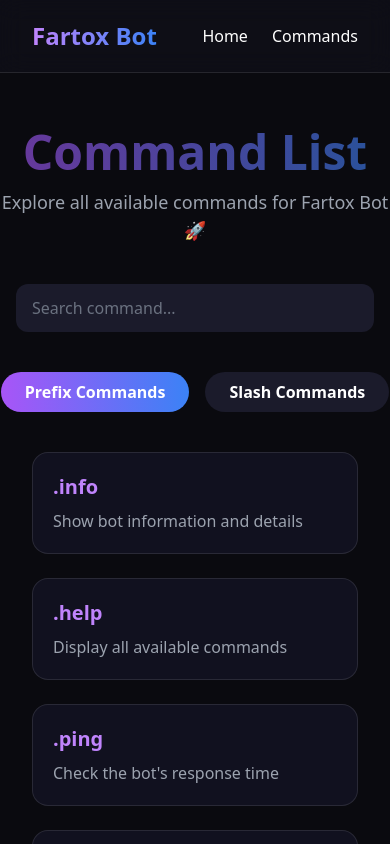
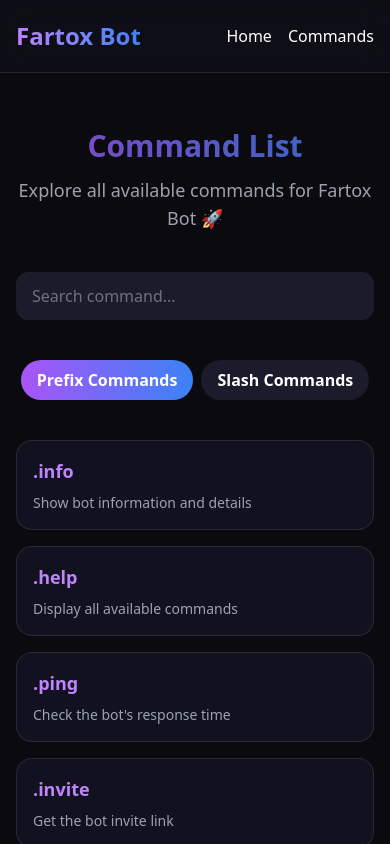
Before and after one commit to famGaminggame4u/fartox-site, a React (Create React App) app: page /commands in a window 390 px wide. Shown: the top 844 px of the page. Built offline with nearby package versions, Linux system fonts and the light colour scheme.

Commit message:
Added social preview meta tags

```diff
--- a/src/App.js
+++ b/src/App.js
@@ -5,67 +5,50 @@ import "./App.css";
 const App = () => {
   const [hover, setHover] = useState(false);
 
-
-  const filteredCommands = quickCommands.filter(cmd =>
-    cmd.name.toLowerCase().includes(searchTerm.toLowerCase())
-  );
-
   return (
     <div className="min-h-screen bg-gradient-to-br from-[#0f0f1a] via-[#121225] to-[#0a0a0f] text-white flex flex-col items-center">
       {/* Nav */}
-      <nav className="w-full flex justify-between items-center px-8 py-5 bg-[#11111b]/60 backdrop-blur-md fixed top-0 left-0 z-50 border-b border-white/10">
+      <nav className="w-full flex justify-between items-center px-4 md:px-8 py-5 bg-[#11111b]/60 backdrop-blur-md fixed top-0 left-0 z-50 border-b border-white/10">
         <h1 className="text-2xl font-bold bg-gradient-to-r from-purple-400 to-blue-500 bg-clip-text text-transparent">
           Fartox Bot
         </h1>
-        <div className="flex items-center gap-6">
+        <div className="flex items-center gap-4 md:gap-6">
           <Link to="/" className="hover:text-purple-400 transition">Home</Link>
           <Link to="/commands" className="hover:text-purple-400 transition">Commands</Link>
-
-
         </div>
       </nav>
 
       {/* Hero Section */}
-      <div className="flex flex-col justify-center items-center h-screen text-center px-4">
+      <div className="flex flex-col justify-center items-center text-center px-4 pt-28 md:pt-32">
         <img
           src="https://cdn.discordapp.com/avatars/934937802691469433/a9f19ce2e9986dccaa8588eec590555b.webp"
           alt="Bot Logo"
-          className={`w-48 h-48 rounded-full shadow-lg transition-transform duration-300 ${hover ? "scale-110 rotate-6" : "scale-100"}`}
+          className={`w-36 h-36 md:w-48 md:h-48 rounded-full shadow-lg transition-transform duration-300 ${hover ? "scale-110 rotate-6" : "scale-100"}`}
           onMouseEnter={() => setHover(true)}
           onMouseLeave={() => setHover(false)}
         />
-        <h1 className="text-4xl md:text-6xl mt-6 font-bold bg-gradient-to-r from-blue-400 to-purple-600 bg-clip-text text-transparent animate-pulse">
+        <h1 className="text-3xl md:text-6xl mt-6 font-bold bg-gradient-to-r from-blue-400 to-purple-600 bg-clip-text text-transparent animate-pulse">
           Meet Fartox Bot
         </h1>
         <p className="text-gray-400 mt-3 text-lg max-w-2xl">
           Your all-in-one Discord assistant — moderation, fun, and smart automation in one bot.
         </p>
-        <p>
-          _________________________________________________________
-
-        </p>
-
-
 
         <a
           href="https://discord.com/oauth2/authorize?client_id=934937802691469433&scope=bot%20applications.commands&permissions=8"
           target="_blank"
           rel="noreferrer"
-    className="relative group px-10 py-4 bg-blue-600 text-white font-bold text-xl rounded-3xl shadow-2xl overflow-hidden transition-transform transform hover:scale-105 hover:shadow-blue-400/50"
+          className="relative group mt-6 px-6 py-3 md:px-10 md:py-4 bg-blue-600 text-white font-bold text-xl rounded-3xl shadow-2xl overflow-hidden transition-transform transform hover:scale-105 hover:shadow-blue-400/50"
         >
           <span className="relative z-10">Invite Fartox</span>
           <span className="absolute inset-0 bg-gradient-to-r from-blue-400 to-purple-500 opacity-0 group-hover:opacity-30 blur-xl transition duration-500"></span>
         </a>
       </div>
 
-
-
-
-
-      {/* ====== Contact Section ====== */}
+      {/* Contact Section */}
       <section
         id="support"
-  className="mt-32 flex flex-col items-center justify-center gap-6 py-16 border-t border-gray-800 text-center"
+        className="mt-32 flex flex-col items-center justify-center gap-6 py-16 border-t border-gray-800 text-center px-4"
       >
         <h3 className="text-4xl font-bold mb-4 bg-gradient-to-r from-blue-400 to-purple-500 bg-clip-text text-transparent">
           Contact Us
@@ -74,13 +57,13 @@ const App = () => {
           Have questions or need help? Reach out anytime!
         </p>
 
-  <div className="flex flex-wrap gap-6 justify-center">
+        <div className="flex flex-wrap gap-4 md:gap-6 justify-center">
           {/* Discord Button */}
           <a
             href="https://discord.gg/NGFd3dqk4p"
             target="_blank"
             rel="noreferrer"
-    className="relative px-8 py-3 rounded-xl font-semibold text-lg overflow-hidden
+            className="relative px-6 py-3 md:px-8 md:py-3 rounded-xl font-semibold text-lg overflow-hidden
               bg-gradient-to-r from-[#5865F2] to-[#7289DA] text-white shadow-lg
               transition-all duration-300 ease-out hover:scale-105 hover:shadow-[#5865F2]/50
               before:absolute before:inset-0 before:bg-gradient-to-r before:from-[#7289DA] before:to-[#5865F2] before:opacity-0 hover:before:opacity-100 before:transition-opacity before:duration-300"
@@ -94,7 +77,7 @@ const App = () => {
           {/* Email Button */}
           <a
             href="mailto:famwesa@gmail.com"
-    className="relative px-8 py-3 rounded-xl font-semibold text-lg overflow-hidden
+            className="relative px-6 py-3 md:px-8 md:py-3 rounded-xl font-semibold text-lg overflow-hidden
               bg-gradient-to-r from-[#EA4335] to-[#FBBC05] text-white shadow-lg
               transition-all duration-300 ease-out hover:scale-105 hover:shadow-[#EA4335]/50
               before:absolute before:inset-0 before:bg-gradient-to-r before:from-[#FBBC05] before:to-[#EA4335] before:opacity-0 hover:before:opacity-100 before:transition-opacity before:duration-300"
@@ -105,11 +88,10 @@ const App = () => {
             </span>
           </a>
         </div>
-
       </section>
 
-{/* ====== Footer ====== */}
-<footer className="py-8 w-full text-center text-gray-500 border-t border-gray-800 mt-20">
+      {/* Footer */}
+      <footer className="py-8 w-full text-center text-gray-500 border-t border-gray-800 mt-20 px-4">
         © 2025 Fartox Bot. Made with ❤️ by Fam.
       </footer>
     </div>
--- a/src/pages/Commands.js
+++ b/src/pages/Commands.js
@@ -50,7 +50,6 @@ const CommandsPage = () => {
     { name: ".autorole", desc: "Set the automatic role for new members" },
   ];
 
-
   const slashCommands = [
     { name: "/help", desc: "Show all available commands" },
     { name: "/info", desc: "Get bot info" },
@@ -58,7 +57,7 @@ const CommandsPage = () => {
     { name: "/server", desc: "Show server info" },
     { name: "/user", desc: "Show user info" },
     { name: "/ping", desc: "Check bot latency" },
-    { name: "/mute", desc: "Mute a member" }  ,
+    { name: "/mute", desc: "Mute a member" },
     { name: "/unmute", desc: "Unmute a member" },
     { name: "/timeout", desc: "Timeout a member" },
     { name: "/untimeout", desc: "Untimeout a member" },
@@ -75,7 +74,6 @@ const CommandsPage = () => {
     { name: "/role_add", desc: "Add a role to a user" },
     { name: "/role_remove", desc: "Remove a role from a user" },
     { name: "/autorole", desc: "Auto role setup" },
-
   ];
 
   const filteredCommands =
@@ -90,19 +88,23 @@ const CommandsPage = () => {
   return (
     <div className="min-h-screen bg-[#0a0a0f] text-white">
       {/* Navbar */}
-      <nav className="w-full flex justify-between items-center px-8 py-5 bg-[#11111b]/60 backdrop-blur-md fixed top-0 left-0 z-50 border-b border-white/10">
+      <nav className="w-full flex justify-between items-center px-4 md:px-8 py-5 bg-[#11111b]/60 backdrop-blur-md fixed top-0 left-0 z-50 border-b border-white/10">
         <h1 className="text-2xl font-bold bg-gradient-to-r from-purple-400 to-blue-500 bg-clip-text text-transparent">
           Fartox Bot
         </h1>
-        <div className="flex items-center gap-6">
-          <Link to="/" className="hover:text-purple-400 transition">Home</Link>
-          <Link to="/commands" className="hover:text-purple-400 transition">Commands</Link>
+        <div className="flex items-center gap-4 md:gap-6">
+          <Link to="/" className="hover:text-purple-400 transition">
+            Home
+          </Link>
+          <Link to="/commands" className="hover:text-purple-400 transition">
+            Commands
+          </Link>
         </div>
       </nav>
 
       {/* Header */}
-      <div className="pt-32 pb-10 text-center">
-        <h1 className="text-5xl font-extrabold bg-gradient-to-r from-purple-500 to-blue-500 bg-clip-text text-transparent animate-pulse">
+      <div className="pt-32 pb-10 text-center px-4">
+        <h1 className="text-3xl sm:text-5xl font-extrabold bg-gradient-to-r from-purple-500 to-blue-500 bg-clip-text text-transparent animate-pulse">
           Command List
         </h1>
         <p className="text-gray-400 mt-3 text-lg">
@@ -117,15 +119,15 @@ const CommandsPage = () => {
           placeholder="Search command..."
           value={searchTerm}
           onChange={(e) => setSearchTerm(e.target.value)}
-          className="w-full max-w-lg px-4 py-3 rounded-xl bg-[#1b1b2b] text-white placeholder-gray-500 focus:outline-none focus:ring-2 focus:ring-purple-500 transition"
+          className="w-full max-w-md sm:max-w-lg px-4 py-3 rounded-xl bg-[#1b1b2b] text-white placeholder-gray-500 focus:outline-none focus:ring-2 focus:ring-purple-500 transition"
         />
       </div>
 
       {/* Tabs */}
-      <div className="flex justify-center gap-4 mb-10">
+      <div className="flex justify-center gap-2 sm:gap-4 mb-10 flex-wrap px-4">
         <button
           onClick={() => setActiveTab("prefix")}
-          className={`px-6 py-2 rounded-full font-semibold transition-all ${
+          className={`px-4 py-2 sm:px-6 sm:py-2 rounded-full font-semibold transition-all ${
             activeTab === "prefix"
               ? "bg-gradient-to-r from-purple-500 to-blue-500"
               : "bg-[#1b1b2b] hover:bg-[#23233a]"
@@ -135,7 +137,7 @@ const CommandsPage = () => {
         </button>
         <button
           onClick={() => setActiveTab("slash")}
-          className={`px-6 py-2 rounded-full font-semibold transition-all ${
+          className={`px-4 py-2 sm:px-6 sm:py-2 rounded-full font-semibold transition-all ${
             activeTab === "slash"
               ? "bg-gradient-to-r from-purple-500 to-blue-500"
               : "bg-[#1b1b2b] hover:bg-[#23233a]"
@@ -146,15 +148,17 @@ const CommandsPage = () => {
       </div>
 
       {/* Commands Grid */}
-      <div className="grid grid-cols-1 sm:grid-cols-2 lg:grid-cols-3 gap-6 px-8 max-w-6xl mx-auto pb-24">
+      <div className="grid grid-cols-1 sm:grid-cols-2 lg:grid-cols-3 gap-4 sm:gap-6 px-4 sm:px-8 max-w-6xl mx-auto pb-24">
         {filteredCommands.length > 0 ? (
           filteredCommands.map((cmd, i) => (
             <div
               key={i}
-              className="bg-[#151527]/70 border border-white/10 rounded-2xl p-5 hover:border-purple-500/50 hover:shadow-xl transition-all transform hover:-translate-y-1"
+              className="bg-[#151527]/70 border border-white/10 rounded-2xl p-4 sm:p-5 hover:border-purple-500/50 hover:shadow-xl transition-all transform hover:-translate-y-1"
             >
-              <h3 className="text-xl font-semibold text-purple-400">{cmd.name}</h3>
-              <p className="text-gray-400 mt-2">{cmd.desc}</p>
+              <h3 className="text-lg sm:text-xl font-semibold text-purple-400">
+                {cmd.name}
+              </h3>
+              <p className="text-gray-400 mt-2 text-sm sm:text-base">{cmd.desc}</p>
             </div>
           ))
         ) : (
@@ -165,7 +169,7 @@ const CommandsPage = () => {
       </div>
 
       {/* Footer */}
-      <footer className="py-6 text-gray-500 text-center text-sm border-t border-white/10">
+      <footer className="py-4 sm:py-6 text-gray-500 text-center text-sm border-t border-white/10 px-4">
         © 2025 Fartox Bot. All rights reserved.
       </footer>
     </div>
```
Lines whose indentation alone changed are shown as unchanged.
